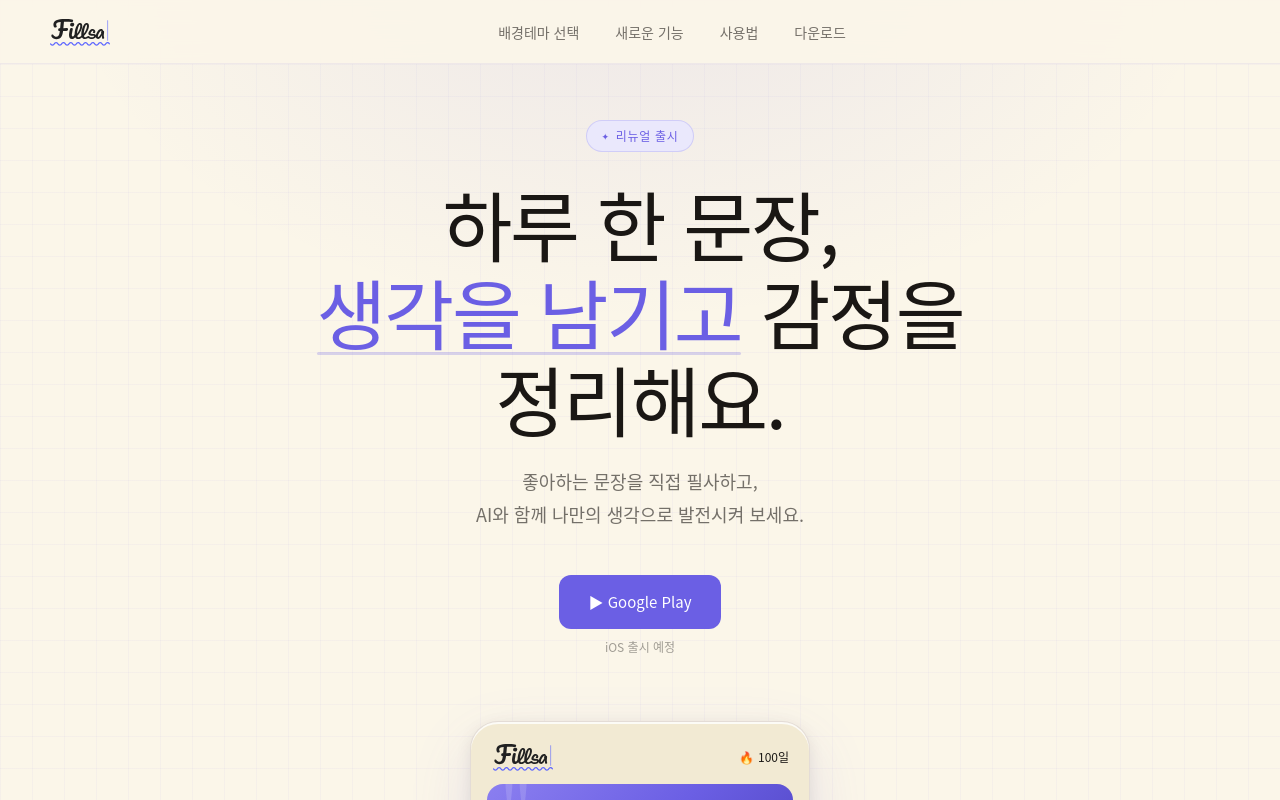
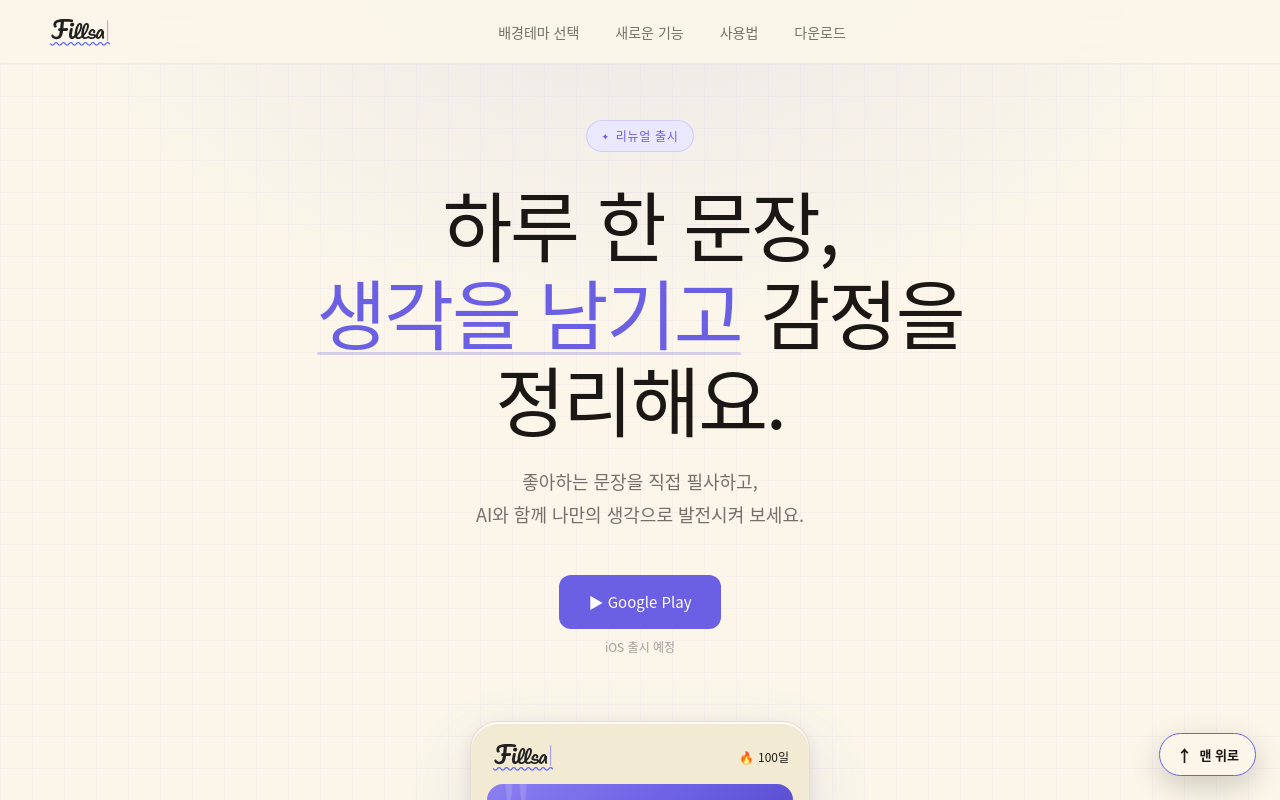
Before and after one commit to fillsa-team/fillsa-web, a React (Vite) app: page / in a window 1280 px wide. Shown: the top 800 px of the page. Built offline with nearby package versions, Linux system fonts and the light colour scheme; a web font is replaced by a local one.

Commit message:
[FE] footer 정리와 맨 위로 버튼 추가 (#13)
Co-authored-by: sooji Jung <sooji@soojiui-MacBookPro-2.local>

```diff
--- a/src/landing/LandingFooter.tsx
+++ b/src/landing/LandingFooter.tsx
@@ -1,9 +1,36 @@
+import { useEffect, useRef, useState } from 'react'
 import fillsaLogoFooter from '../assets/fillsa-logo-footer.svg'
 import { footerLinkGroups } from './data'
 
 export function LandingFooter() {
+  const footerRef = useRef<HTMLElement>(null)
+  const [showScrollTop, setShowScrollTop] = useState(false)
+
+  useEffect(() => {
+    const footer = footerRef.current
+    if (!footer) return
+
+    const visibilityTarget = document.getElementById('download') ?? footer
+
+    const observer = new IntersectionObserver(
+      ([entry]) => {
+        const hasReachedTarget = entry.isIntersecting || entry.boundingClientRect.top < 0
+        setShowScrollTop(hasReachedTarget)
+      },
+      { threshold: 0.1 },
+    )
+
+    observer.observe(visibilityTarget)
+    return () => observer.disconnect()
+  }, [])
+
+  const scrollToTop = () => {
+    const reduceMotion = window.matchMedia('(prefers-reduced-motion: reduce)').matches
+    window.scrollTo({ top: 0, behavior: reduceMotion ? 'auto' : 'smooth' })
+  }
+
   return (
-    <footer className="site-footer">
+    <footer className="site-footer" ref={footerRef}>
       <div className="footer-inner">
         <div className="footer-brand">
           <a href="/" aria-label="Fillsa 홈">
@@ -39,11 +66,18 @@ export function LandingFooter() {
       </div>
       <div className="footer-bottom">
         <span>© 2025 Fillsa. All rights reserved.</span>
-        <div className="footer-legal">
-          <a href="/terms">이용약관</a>
-          <a href="/privacy">개인정보처리방침</a>
-        </div>
       </div>
+      <button
+        className={`scroll-top-button${showScrollTop ? ' visible' : ''}`}
+        type="button"
+        onClick={scrollToTop}
+        aria-label="페이지 맨 위로 이동"
+        aria-hidden={!showScrollTop}
+        tabIndex={showScrollTop ? 0 : -1}
+      >
+        <span aria-hidden="true">↑</span>
+        맨 위로
+      </button>
     </footer>
   )
 }
--- a/src/landing/landing.css
+++ b/src/landing/landing.css
@@ -548,12 +548,36 @@ section { padding: var(--landing-section-y) var(--landing-section-x); }
 .footer-col ul a:hover { color: rgba(251,246,233,0.85); }
 .footer-bottom {
   max-width: 1080px; margin: 32px auto 0;
-  display: flex; justify-content: space-between;
+  display: flex;
   align-items: center; font-size: 13px; gap: 16px; flex-wrap: wrap;
 }
-.footer-legal { display: flex; gap: 20px; }
-.footer-legal a { color: rgba(251,246,233,0.3); text-decoration: none; font-size: 13px; transition: color 0.2s; }
-.footer-legal a:hover { color: rgba(251,246,233,0.7); }
+.scroll-top-button {
+  position: fixed;
+  right: 24px;
+  bottom: 24px;
+  z-index: 110;
+  display: inline-flex;
+  align-items: center;
+  gap: 7px;
+  padding: 11px 16px;
+  border: 1px solid var(--purple);
+  border-radius: 999px;
+  background: var(--cream);
+  box-shadow: 0 10px 30px rgba(0,0,0,0.18);
+  color: var(--ink);
+  font-family: var(--sans);
+  font-size: 13px;
+  font-weight: 600;
+  cursor: pointer;
+  opacity: 0;
+  pointer-events: none;
+  transform: translateY(10px);
+  transition: opacity 0.2s ease, transform 0.2s ease, background 0.2s ease, color 0.2s ease;
+}
+.scroll-top-button.visible { opacity: 1; pointer-events: auto; transform: translateY(0); }
+.scroll-top-button:hover { background: var(--purple); color: white; }
+.scroll-top-button:focus-visible { outline: 2px solid var(--purple-light); outline-offset: 3px; }
+.scroll-top-button > span { font-size: 16px; line-height: 1; }
 
 /* ── SCROLL ANIMATIONS ── */
 .fade-up { opacity: 0; transform: translateY(var(--landing-fade-distance)); transition: opacity var(--landing-fade-duration) ease, transform var(--landing-fade-duration) ease; }
@@ -576,6 +600,7 @@ section { padding: var(--landing-section-y) var(--landing-section-x); }
 }
 @media (max-width: 480px) {
   .footer-inner { grid-template-columns: var(--landing-footer-columns-compact); }
+  .scroll-top-button { right: 16px; bottom: 16px; padding: 10px 14px; }
   .hero-title { font-size: var(--landing-hero-title-compact); }
 }
 
```
